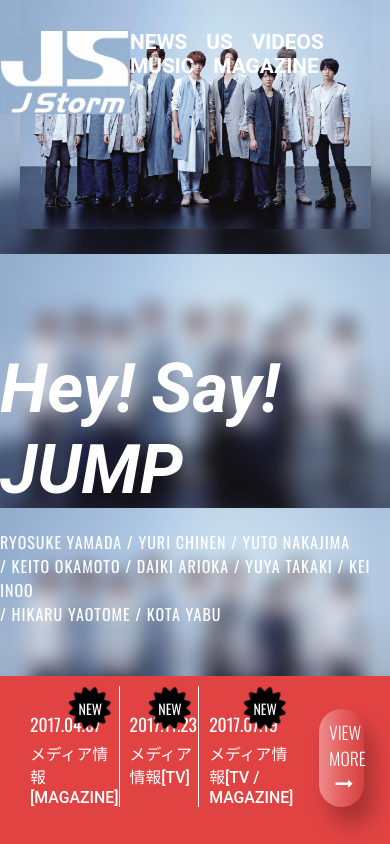
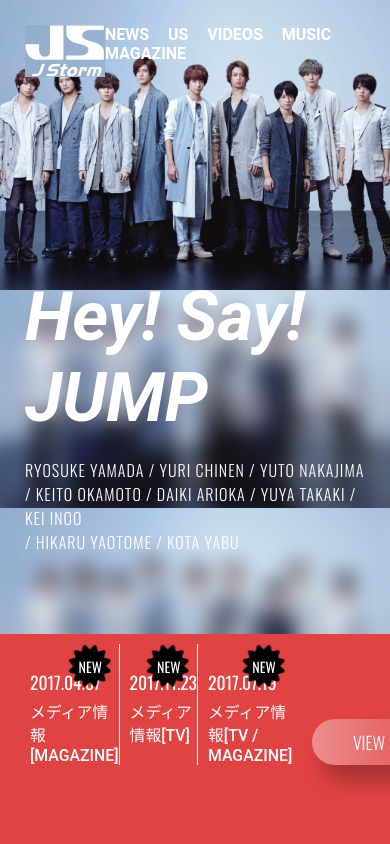
Before and after one commit to AngieFiorella/heysayjump-webpage, a plain HTML site: page index.html in a window 390 px wide. Shown: the top 844 px of the page. Drawn offline with nearby package versions, Linux system fonts and the light colour scheme.

Commit message:
I've started to add responsive design

```diff
--- a/index.html
+++ b/index.html
@@ -7,6 +7,7 @@
 	<link href="https://fonts.googleapis.com/css?family=Noto+Sans:400,700|Oswald:300,400" rel="stylesheet">
 	<link rel="stylesheet" type="text/css" href="styles/styles.css">
 	<script type="text/javascript" src="js/app.js"></script>
+	<meta name="viewport" content="width=device-width, initial-scale=1, user-scalable=no"/>
 </head>
 <body class="colorfull-bg">
 	<section class="background-container">
--- a/styles/base.scss
+++ b/styles/base.scss
@@ -194,9 +194,9 @@ header {
 	padding: 10px;
 	text-transform: uppercase;
 	transition: all .3s;
-	width: 80%;
+	width: 180px;
 	&:hover {
-		width: 90%;
+		width: 200px;
 		box-shadow: 2px 8px 4px -6px rgba($black, .4);
 	}
 }
@@ -256,8 +256,6 @@ i.new-animation { color: $black; }
 	}
 	.button {
 		margin-top: 30px;
-		width: 20%;
-		&:hover { width: 25%; }
 	}
 }
 .container-last-info {
@@ -339,11 +337,7 @@ img.head-image.right {
 	}
 }
 .button.disc {
-	width: 15%;
 	margin-bottom: 30px;
-	&:hover {
-		width: 18%;
-	}
 }
 .members {
 	height: 600px;
@@ -383,9 +377,9 @@ img.head-image.right {
 		margin-bottom: 60px;
 	}
 	.button {
-		width: 195px;
+		width: 180px;
 		&:hover {
-			width: 215px;
+			width: 200px;
 		}
 	}
 }
@@ -542,3 +536,51 @@ i.fa-facebook {
 	right: 100px;
 	transform: translateY(60px);
 }
+
+@media screen and (max-width: 1096px) {
+	.logo {
+		width: 80px;
+	}
+
+	.cover-bg {
+		background: url('../images/top.jpg') 50% 0% no-repeat;
+		background-size: 114%;
+	}
+	header {
+		padding: 25px;
+	}
+	.main-menu {
+		li a {
+			cursor: pointer;
+			text-transform: uppercase;
+			font-size: 1em;
+			transition: all .3s;
+		}
+	}
+	.group-band {
+		padding: 20px 25px;
+		margin-bottom: 60px;
+	}
+	.group-band span:first-of-type {
+		font-style: italic;
+		font-size: 4.3em;
+		color: $white;
+		font-weight: 700;
+		display: block;
+		margin-bottom: 20px;
+	}
+	.group-band span:last-of-type {
+		font-family: 'Oswald';
+		color: $white;
+		font-weight: 100;
+		text-transform: uppercase;
+		letter-spacing: 1px;
+	}
+	.last-info {
+		width: 91%;
+		h2 {
+			font-size: 2em;
+		}
+	}
+
+}
```
Also changed, not shown: styles/styles.css, 1 other file.
